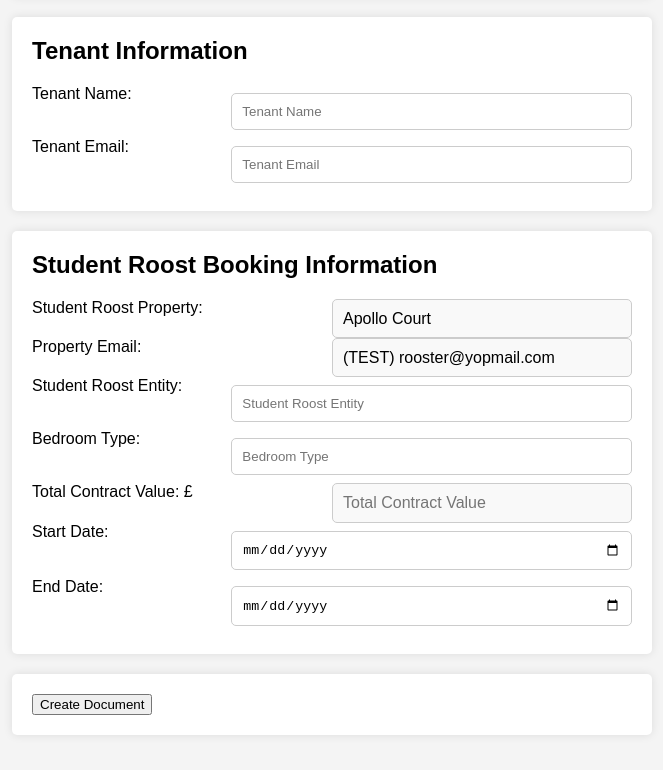
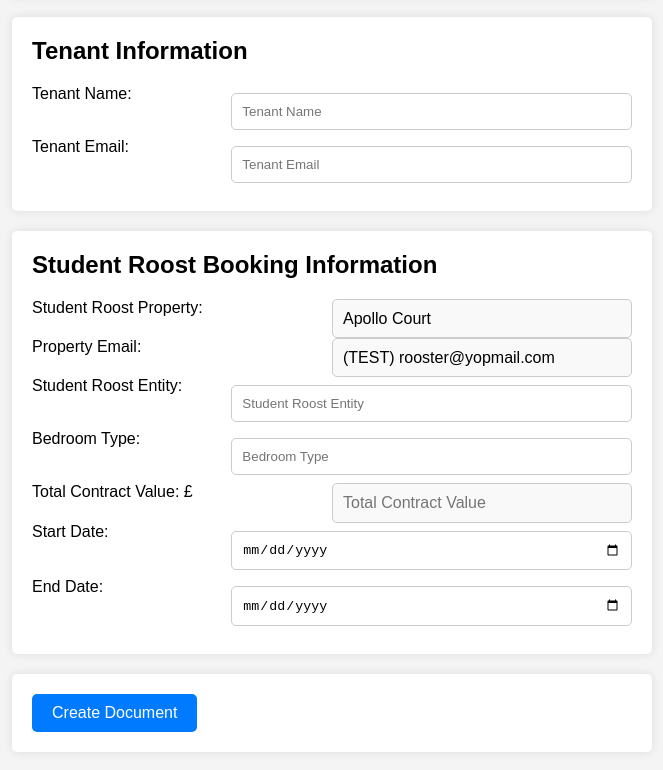
Before and after one commit to alex-savory/sr-dga-dem, a plain HTML site: page index.html in a window 1280 px wide. Shown: the part 711-1481 px from the top of the page, without its empty margins (308-971 px from the left). Drawn offline with Linux system fonts and the light colour scheme.

Commit message:
Update index.html

```diff
--- a/index.html
+++ b/index.html
@@ -5,6 +5,22 @@
   <meta name="viewport" content="width=device-width, initial-scale=1.0">
   <title>Rental Agreement Form</title>
   <style>
+    /* Style for submit button */
+  button[type="submit"] {
+    padding: 10px 20px;
+    font-size: 16px;
+    border: none;
+    border-radius: 5px;
+    background-color: #007bff;
+    color: #fff;
+    cursor: pointer;
+    transition: background-color 0.3s ease;
+  }
+
+  /* Hover effect for submit button */
+  button[type="submit"]:hover {
+    background-color: #0056b3;
+  }
        body {
       font-family: Arial, sans-serif;
       background-color: #f4f4f4;
```
